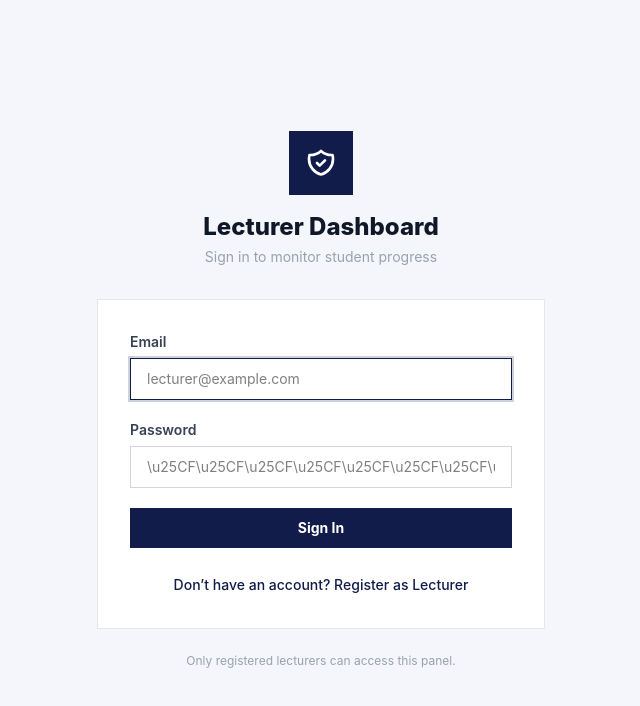
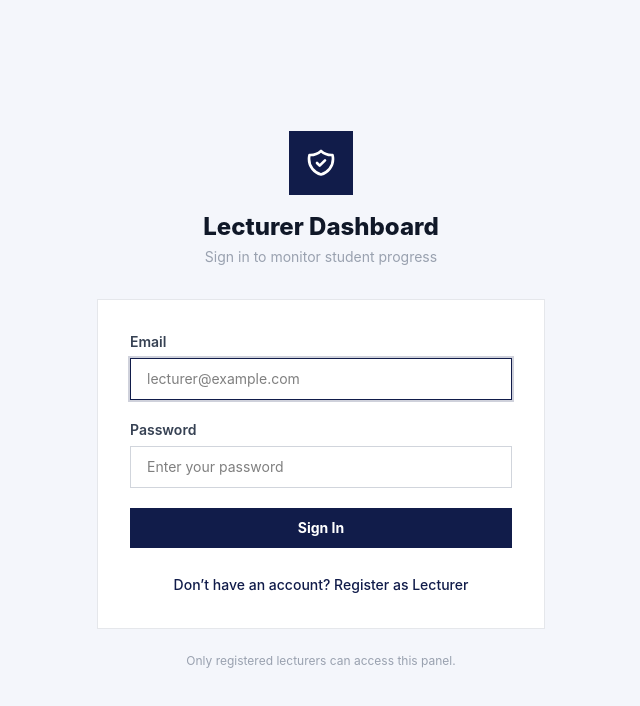
Before and after one commit to charleskwame/Gamified-Admin-Panel, a React (Vite) app: page / in a window 1280 px wide. Shown: the top 706 px of the page, without its empty margins (319-959 px from the left). Built offline with nearby package versions, Linux system fonts and the light colour scheme; no server answers.

Commit message:
fix: simplify password placeholder text

```diff
--- a/src/pages/LoginPage.jsx
+++ b/src/pages/LoginPage.jsx
@@ -145,7 +145,7 @@ export default function LoginPage() {
           <div>
             <label className="block text-sm font-semibold text-gray-700 mb-1.5">Password</label>
             <input type="password" value={password} onChange={(e) => setPassword(e.target.value)}
-              placeholder="\u25CF\u25CF\u25CF\u25CF\u25CF\u25CF\u25CF\u25CF"
+              placeholder="Enter your password"
               className="w-full px-4 py-2.5 border border-gray-300 text-sm focus:ring-2 focus:ring-[#111C4A]/20 focus:border-[#111C4A] outline-none transition-all" />
           </div>
 
```
